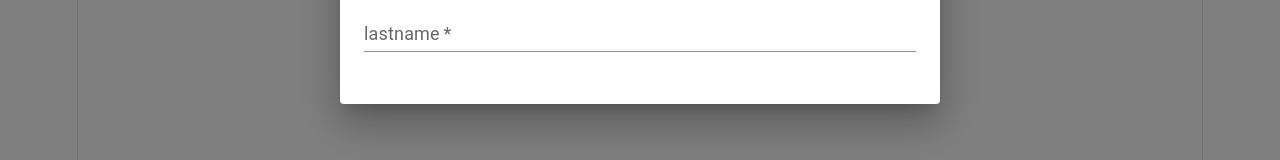
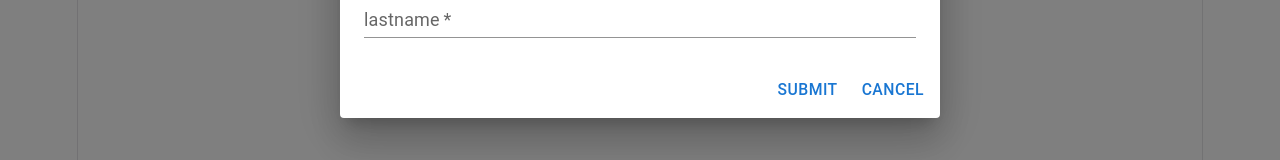
Before and after one commit to ManishaStudent26/HemaGoblinv2, a React (Vite) app in the folder HG_FE/vite-project/: page / in a window 1280 px wide. Both pictures are taken after a click on the button "REGISTER INSTEAD". Shown: the part 480-640 px from the top of the page. Built offline with nearby package versions, Linux system fonts and the light colour scheme.

Commit message:
fix: Forgot to give text to submit button and forgot add cancel button. Both have been fixed and work appropriately.

```diff
--- a/HG_FE/vite-project/src/pages/register.jsx
+++ b/HG_FE/vite-project/src/pages/register.jsx
@@ -82,7 +82,8 @@ return(
         </form>
         </DialogContent>
         <DialogActions>
-        <Button type="submit" form ="register-form"></Button>
+        <Button type="submit" form ="register-form">Submit</Button>
+        <Button type="cancel" onClick={handleClose}>Cancel</Button>
         </DialogActions>
         </Dialog>
 
```
